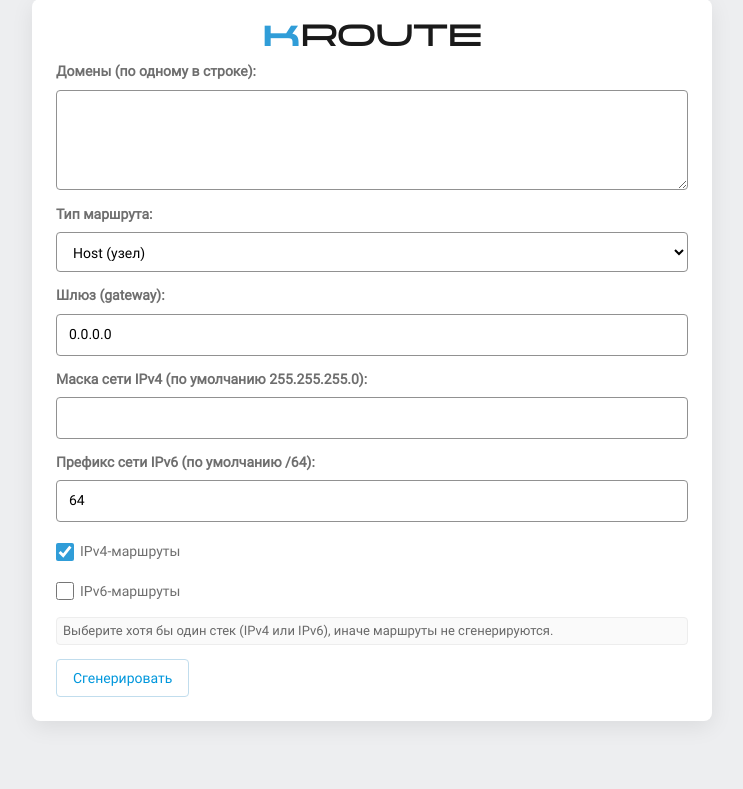
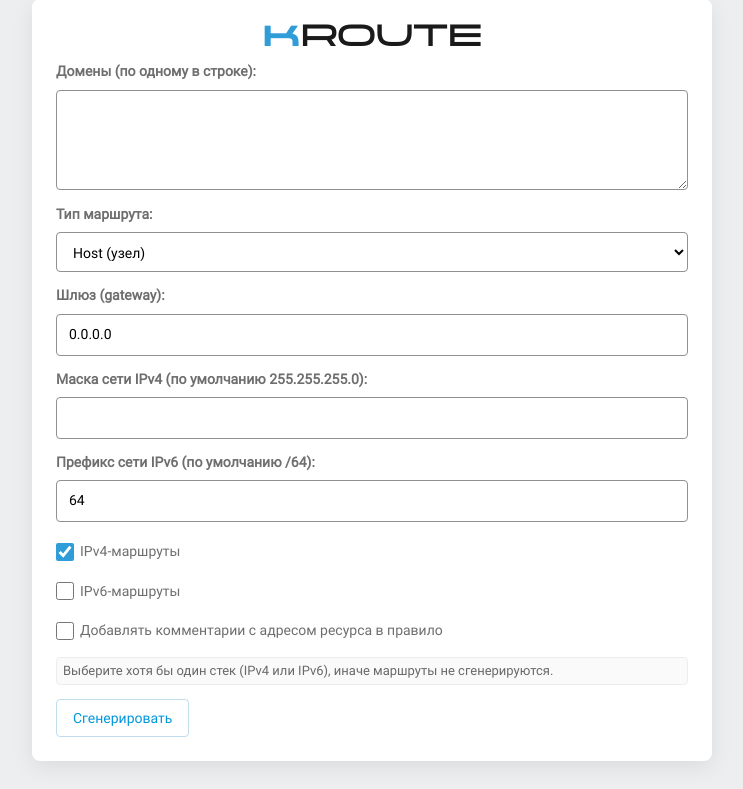
Before and after one commit to zoixc/keenroute, a Flask app: page / in a window 1280 px wide. Shown: the part 29-818 px from the top of the page, without its empty margins (268-1011 px from the left). Before the commit the page ends 752 px from the top, so only its background shows below. Run offline with Flask 3, Linux system fonts and the light colour scheme; some libraries are stand-ins or nearby versions.

Commit message:
Update index.html

```diff
--- a/templates/index.html
+++ b/templates/index.html
@@ -86,6 +86,10 @@
         <input type="checkbox" id="ipv6" name="ipv6" {% if ipv6 %}checked{% endif %}>
         <span>IPv6-маршруты</span>
       </label>
+      <label class="check">
+        <input type="checkbox" id="add_comments" name="add_comments" {% if add_comments %}checked{% endif %}>
+        <span>Добавлять комментарии с адресом ресурса в правило</span>
+      </label>
       <div id="hint" class="hint" role="alert" aria-live="polite">
         Выберите хотя бы один стек (IPv4 или IPv6), иначе маршруты не сгенерируются.
       </div>
@@ -154,6 +158,7 @@ const form = document.getElementById('routeForm');
 form.addEventListener('submit', function(e) {
   const v4 = document.getElementById('ipv4').checked;
   const v6 = document.getElementById('ipv6').checked;
+  const addComments = document.getElementById('add_comments').checked;
   if (!v4 && !v6) {
     e.preventDefault();
     const hint = document.getElementById('hint');
@@ -169,6 +174,7 @@ form.addEventListener('submit', function(e) {
   localStorage.setItem("prefix_ipv6", document.getElementById("prefix_ipv6").value);
   localStorage.setItem("ipv4", v4);
   localStorage.setItem("ipv6", v6);
+  localStorage.setItem("add_comments", addComments);
   localStorage.setItem("route_type", document.getElementById("route_type").value);
 });
 
@@ -180,8 +186,10 @@ window.addEventListener('load', () => {
 
   const st4 = localStorage.getItem("ipv4");
   const st6 = localStorage.getItem("ipv6");
+  const stComments = localStorage.getItem("add_comments");
   if (st4 !== null) document.getElementById("ipv4").checked = (st4 === "true");
   if (st6 !== null) document.getElementById("ipv6").checked = (st6 === "true");
+  if (stComments !== null) document.getElementById("add_comments").checked = (stComments === "true");
 
   const rt = localStorage.getItem("route_type");
   if (rt) document.getElementById("route_type").value = rt;
```
